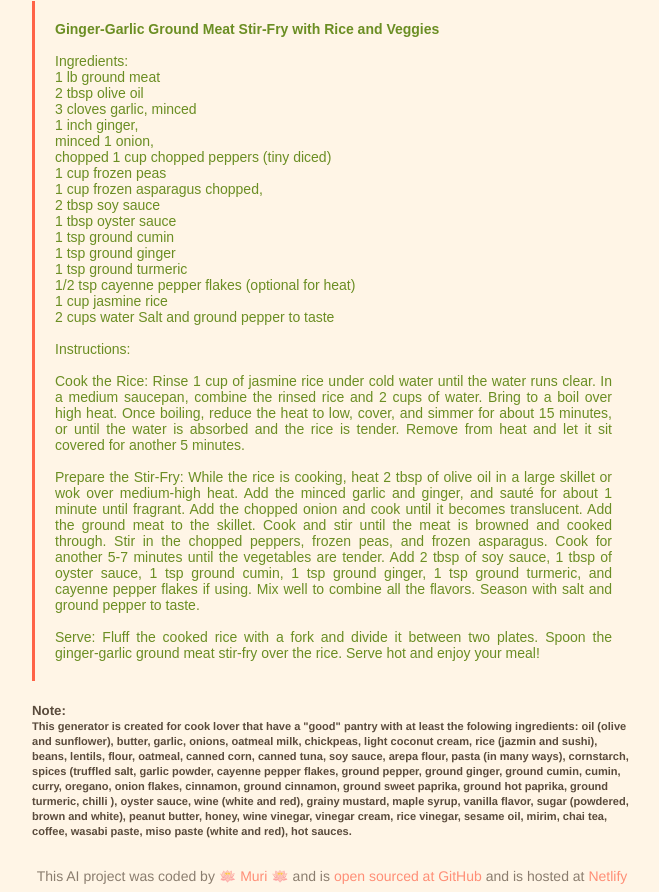
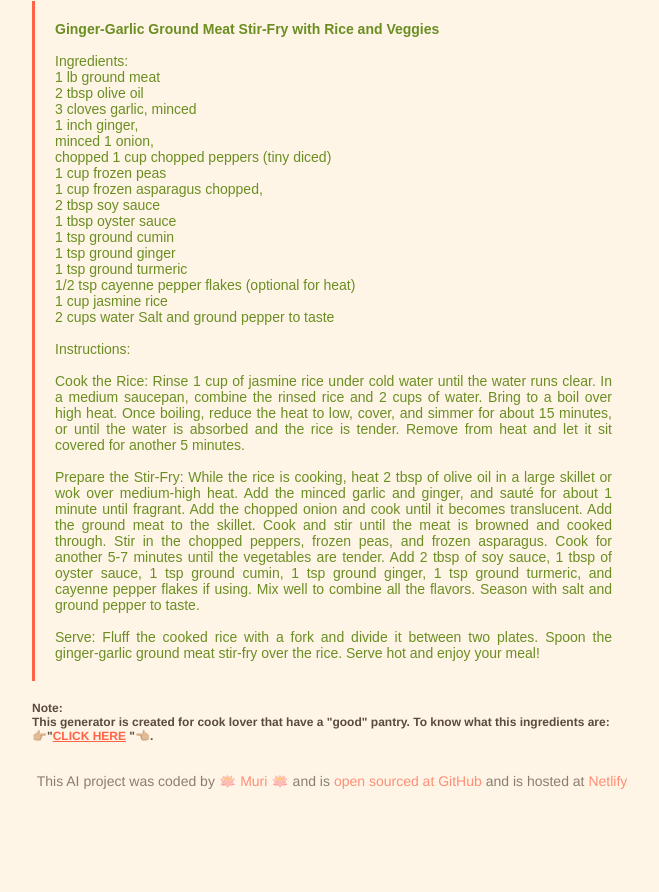
Before and after one commit to MurielCristina/Bare-Pantry-Chef-Project, a plain HTML site: page index.html in a window 1280 px wide. Shown: the part 370-1262 px from the top of the page, without its empty margins (308-967 px from the left). After the commit the page ends 1167 px from the top, so only its background shows below. Drawn offline with Linux system fonts and the light colour scheme.

Commit message:
Basic Ingredients Message
Errase the long note at the end and made it a pop-up.

```diff
--- a/index.html
+++ b/index.html
@@ -76,22 +76,10 @@
         </div>
         <h5>
           Note: <br />
-          <small
-            >This generator is created for cook lover that have a "good" pantry
-            with at least the folowing ingredients: oil (olive and sunflower),
-            butter, garlic, onions, oatmeal milk, chickpeas, light coconut
-            cream, rice (jazmin and sushi), beans, lentils, flour, oatmeal,
-            canned corn, canned tuna, soy sauce, arepa flour, pasta (in many
-            ways), cornstarch, spices (truffled salt, garlic powder, cayenne
-            pepper flakes, ground pepper, ground ginger, ground cumin, cumin,
-            curry, oregano, onion flakes, cinnamon, ground cinnamon, ground
-            sweet paprika, ground hot paprika, ground turmeric, chilli ), oyster
-            sauce, wine (white and red), grainy mustard, maple syrup, vanilla
-            flavor, sugar (powdered, brown and white), peanut butter, honey,
-            wine vinegar, vinegar cream, rice vinegar, sesame oil, mirim, chai
-            tea, coffee, wasabi paste, miso paste (white and red), hot
-            sauces.</small
-          >
+          This generator is created for cook lover that have a "good" pantry. To
+          know what this ingredients are:<br />
+          👉🏼"<a href="#" class="ingridients-list">CLICK HERE</a>
+          "👈🏼.
         </h5>
       </main>
     </div>
--- a/src/index.js
+++ b/src/index.js
@@ -0,0 +1,10 @@
+// Basic Ingredients Message
+basicIngredients =
+  "Oil (olive and sunflower), butter, garlic, onions, oatmeal milk, chickpeas, light coconut cream, rice (jazmin and sushi), beans, lentils, flour, oatmeal, canned corn, canned tuna, soy sauce, arepa flour, pasta (in many ways), cornstarch, spices (truffled salt, garlic powder, cayenne pepper flakes, ground pepper, ground ginger, ground cumin, cumin, curry, oregano, onion flakes, cinnamon, ground cinnamon, ground sweet paprika, ground hot paprika, ground turmeric, chilli ), oyster sauce, wine (white and red), grainy mustard, maple syrup, vanilla flavor, sugar (powdered, brown and white), peanut butter, honey, wine vinegar, vinegar cream, rice vinegar, sesame oil, mirim, chai tea, coffee, wasabi paste, miso paste (white and red), hot sauces.";
+
+function popUpBasicIngredients() {
+  alert(basicIngredients);
+}
+
+let clickHere = document.querySelector(".ingridients-list");
+clickHere.addEventListener("click", popUpBasicIngredients);
--- a/src/style.css
+++ b/src/style.css
@@ -75,6 +75,9 @@ form {
   font-size: 14px;
   border-left: 3px solid #ff6347;
 }
+h5 {
+  font-size: 12px;
+}
 a {
   color: #ff6347;
 }
```
Also changed, not shown: 1 other file.
